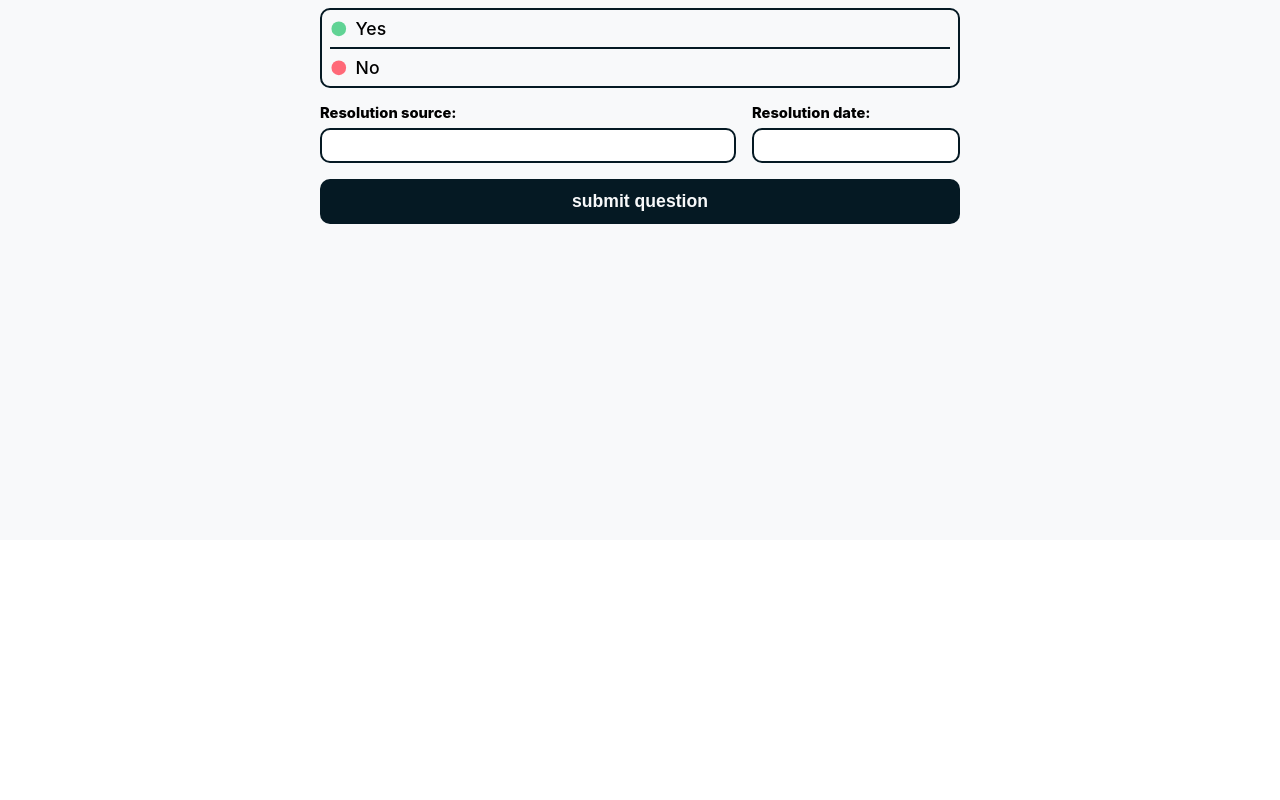
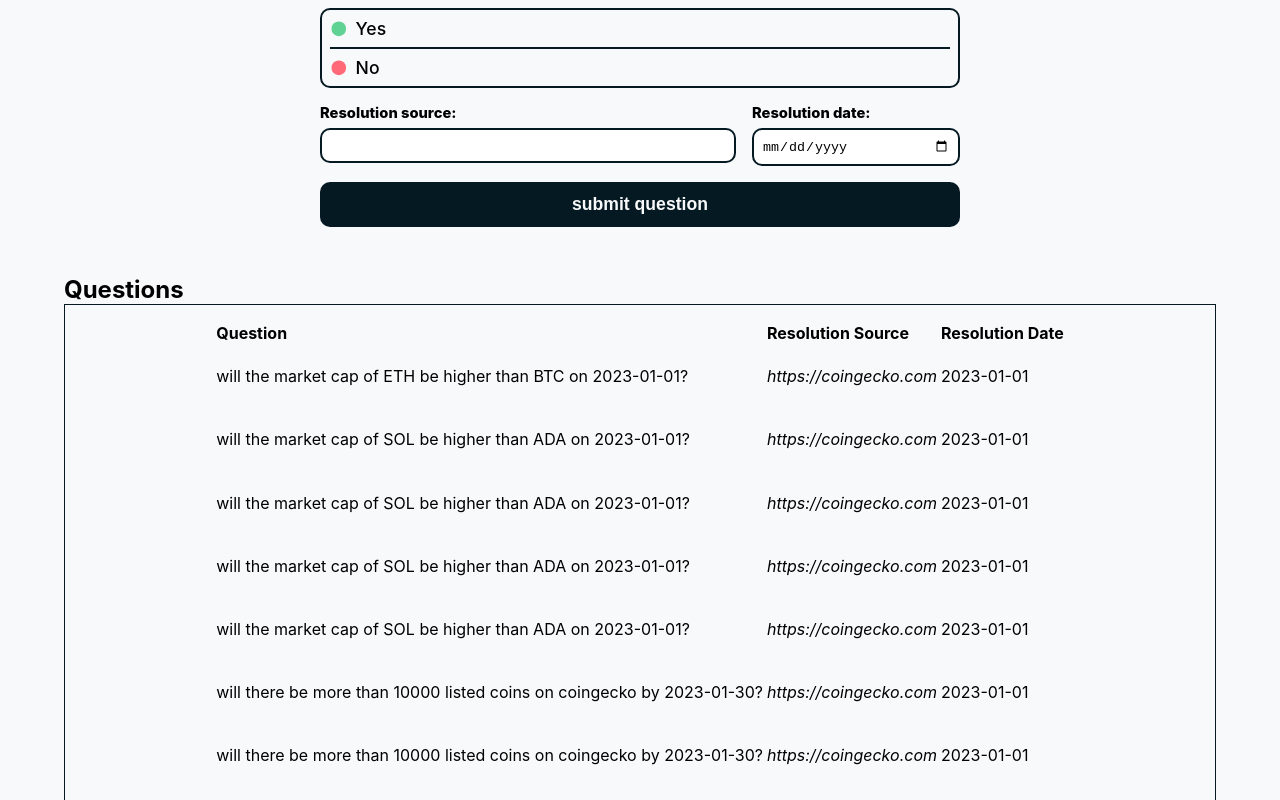
Before and after one commit to laplacesdemon420/oracula, a Next.js app in the folder frontend/: page /questions in a window 1280 px wide. Shown: the part 260-1060 px from the top of the page. Before the commit the page ends 800 px from the top, so only its background shows below. Built offline with nearby package versions, Linux system fonts and the light colour scheme.

Commit message:
table with qs

```diff
--- /dev/null
+++ b/frontend/components/Table.tsx
@@ -0,0 +1,96 @@
+import type { NextPage } from 'next';
+import styled from 'styled-components';
+import {
+  createColumnHelper,
+  flexRender,
+  getCoreRowModel,
+  useReactTable,
+} from '@tanstack/react-table';
+import { Question } from '../types';
+import { useReducer, useState } from 'react';
+import { mockQuestions } from '../data/questions';
+
+const columnHelper = createColumnHelper<Question>();
+
+const columns = [
+  columnHelper.accessor('questionString', {
+    header: () => <span>Question</span>,
+    cell: (info) => info.getValue(),
+  }),
+  columnHelper.accessor((row) => row.resolutionSource, {
+    id: 'resolutionSource',
+    header: () => <span>Resolution Source</span>,
+    cell: (info) => <i>{info.getValue()}</i>,
+  }),
+  columnHelper.accessor('resolutionDate', {
+    header: () => <span>Resolution Date</span>,
+    cell: (info) => info.renderValue(),
+  }),
+];
+
+export default function Table() {
+  const [data, setData] = useState(() => [...mockQuestions]);
+
+  const table = useReactTable({
+    data,
+    columns,
+    getCoreRowModel: getCoreRowModel(),
+  });
+
+  return (
+    <Container>
+      <StyledTable>
+        <thead>
+          {table.getHeaderGroups().map((headerGroup) => (
+            <tr key={headerGroup.id}>
+              {headerGroup.headers.map((header) => (
+                <th key={header.id}>
+                  {header.isPlaceholder
+                    ? null
+                    : flexRender(
+                        header.column.columnDef.header,
+                        header.getContext()
+                      )}
+                </th>
+              ))}
+            </tr>
+          ))}
+        </thead>
+        <tbody>
+          {table.getRowModel().rows.map((row) => (
+            <tr key={row.id}>
+              {row.getVisibleCells().map((cell) => (
+                <td key={cell.id}>
+                  {flexRender(cell.column.columnDef.cell, cell.getContext())}
+                </td>
+              ))}
+            </tr>
+          ))}
+        </tbody>
+      </StyledTable>
+      <div className="h-4" />
+    </Container>
+  );
+}
+
+const StyledTable = styled.table`
+  th {
+    padding-top: 1rem;
+    text-align: left;
+  }
+  tr {
+    height: 5px;
+    /* line-height: 10px; */
+  }
+  td {
+    /* height: 10px; */
+  }
+`;
+
+const Container = styled.div`
+  min-height: calc(100vh - 62px);
+  display: flex;
+  justify-content: center;
+  border: 1px solid ${({ theme }) => theme.text.primary};
+  margin-bottom: 2rem;
+`;
--- /dev/null
+++ b/frontend/data/questions.ts
@@ -0,0 +1,67 @@
+import { Question } from '../types';
+
+export const mockQuestions: Question[] = [
+  {
+    questionString:
+      'will the market cap of ETH be higher than BTC on 2023-01-01?',
+    resolutionSource: 'https://coingecko.com',
+    resolutionDate: '2023-01-01',
+  },
+  {
+    questionString:
+      'will the market cap of SOL be higher than ADA on 2023-01-01?',
+    resolutionSource: 'https://coingecko.com',
+    resolutionDate: '2023-01-01',
+  },
+  {
+    questionString:
+      'will the market cap of SOL be higher than ADA on 2023-01-01?',
+    resolutionSource: 'https://coingecko.com',
+    resolutionDate: '2023-01-01',
+  },
+  {
+    questionString:
+      'will the market cap of SOL be higher than ADA on 2023-01-01?',
+    resolutionSource: 'https://coingecko.com',
+    resolutionDate: '2023-01-01',
+  },
+  {
+    questionString:
+      'will the market cap of SOL be higher than ADA on 2023-01-01?',
+    resolutionSource: 'https://coingecko.com',
+    resolutionDate: '2023-01-01',
+  },
+  {
+    questionString:
+      'will there be more than 10000 listed coins on coingecko by 2023-01-30?',
+    resolutionSource: 'https://coingecko.com',
+    resolutionDate: '2023-01-01',
+  },
+  {
+    questionString:
+      'will there be more than 10000 listed coins on coingecko by 2023-01-30?',
+    resolutionSource: 'https://coingecko.com',
+    resolutionDate: '2023-01-01',
+  },
+  {
+    questionString:
+      'will there be more than 10000 listed coins on coingecko by 2023-01-30?',
+    resolutionSource: 'https://coingecko.com',
+    resolutionDate: '2023-01-01',
+  },
+  {
+    questionString: 'will Donald Trump be president of the USA on 2025-06-01?',
+    resolutionSource: 'https://usa.gov',
+    resolutionDate: '2025-06-01',
+  },
+  {
+    questionString: 'will we have AGI by 2030?',
+    resolutionSource: 'the opti oracle',
+    resolutionDate: '2030-01-01',
+  },
+  {
+    questionString: 'will bitcoin be adopted by 10+ countries by 2030?',
+    resolutionSource: 'the opti oracle',
+    resolutionDate: '2030-01-01',
+  },
+];
--- a/frontend/package.json
+++ b/frontend/package.json
@@ -9,6 +9,7 @@
     "lint": "next lint"
   },
   "dependencies": {
+    "@tanstack/react-table": "^8.5.13",
     "next": "12.3.1",
     "react": "18.2.0",
     "react-dom": "18.2.0",
--- a/frontend/pages/questions.tsx
+++ b/frontend/pages/questions.tsx
@@ -2,19 +2,8 @@ import type { NextPage } from 'next';
 import styled from 'styled-components';
 import { useForm, SubmitHandler } from 'react-hook-form';
 import { RiCheckboxBlankCircleFill } from 'react-icons/ri';
-
-type Inputs = {
-  question: string;
-  resolutionSource: string;
-  resolutionDate: string;
-};
-/*
-CREATE A REACT HOOK FORM with:
-- question
-- resolution source
-- resolution date
-- bond size
-*/
+import Table from '../components/Table';
+import { Question } from '../types';
 
 const Questions: NextPage = () => {
   const {
@@ -22,10 +11,8 @@ const Questions: NextPage = () => {
     handleSubmit,
     watch,
     formState: { errors },
-  } = useForm<Inputs>();
-  const onSubmit: SubmitHandler<Inputs> = (data) => console.log(data);
-  // console.log('example', watch('example')); // watch input value by passing the name of it
-  // console.log('exampleRequired', watch('exampleRequired')); // watch input value by passing the name of it
+  } = useForm<Question>();
+  const onSubmit: SubmitHandler<Question> = (data) => console.log(data);
 
   return (
     <Container>
@@ -36,7 +23,7 @@ const Questions: NextPage = () => {
           <input
             className="question"
             placeholder="what question do you wanna ask?"
-            {...(register('question'), { required: true })}
+            {...(register('questionString'), { required: true })}
           />
           <p className="outcomes">Possible outcomes:</p>
           <OutcomeDiv>
@@ -62,19 +49,27 @@ const Questions: NextPage = () => {
               <label>Resolution date:</label>
               <input
                 className="resolution-date"
+                type="date"
                 {...register('resolutionDate', { required: true })}
               />
             </Question>
           </Resolution>
-          {/* errors will return when field validation fails  */}
           {errors.resolutionSource && <span>This field is required</span>}
-          {/* <input type="submit" /> */}
           <Button type="submit">submit question</Button>
         </StyledForm>
       </Ask>
+      <TableContainer>
+        <h2>Questions</h2>
+        <Table />
+      </TableContainer>
     </Container>
   );
 };
+
+const TableContainer = styled.div`
+  width: 90%;
+  margin-top: 2rem;
+`;
 
 const OutcomeDiv = styled.div`
   display: flex;
@@ -158,7 +153,9 @@ const Resolution = styled.div`
 const Container = styled.div`
   min-height: calc(100vh - 62px);
   display: flex;
-  justify-content: center;
+  flex-direction: column;
+  gap: 1rem;
+  align-items: center;
 `;
 
 const Ask = styled.div`
--- a/frontend/types.ts
+++ b/frontend/types.ts
@@ -20,3 +20,9 @@ export type Theme = {
   typeScale: object;
   font: object;
 };
+
+export type Question = {
+  questionString: string;
+  resolutionSource: string;
+  resolutionDate: string;
+};
```
Also changed, not shown: frontend/pages/table.tsx (added, +62 -0 lines), 1 other file (tests, documents, lock files or other folders).
